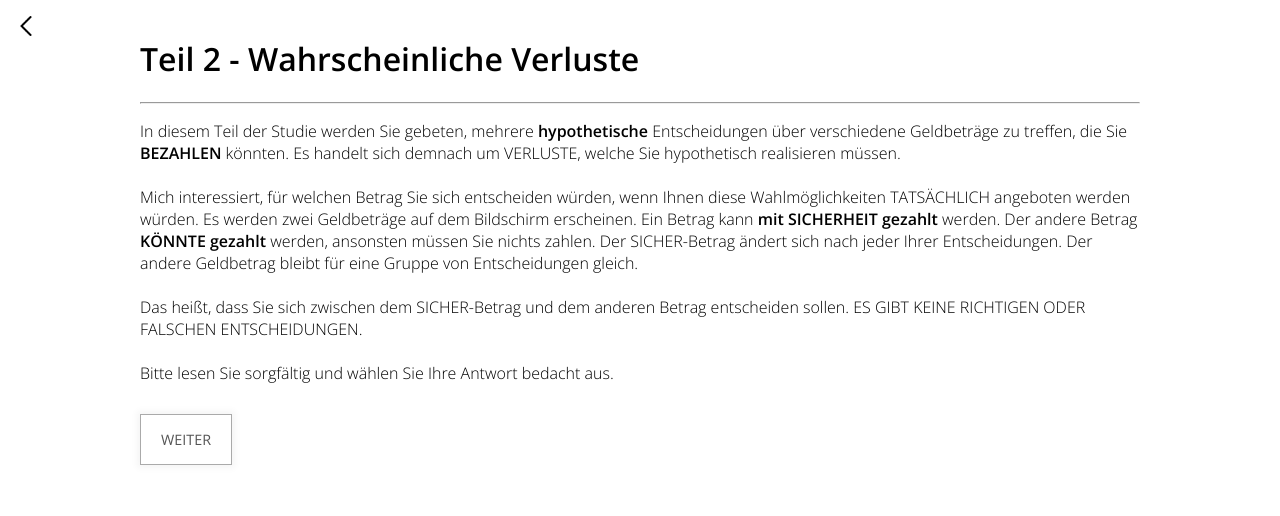
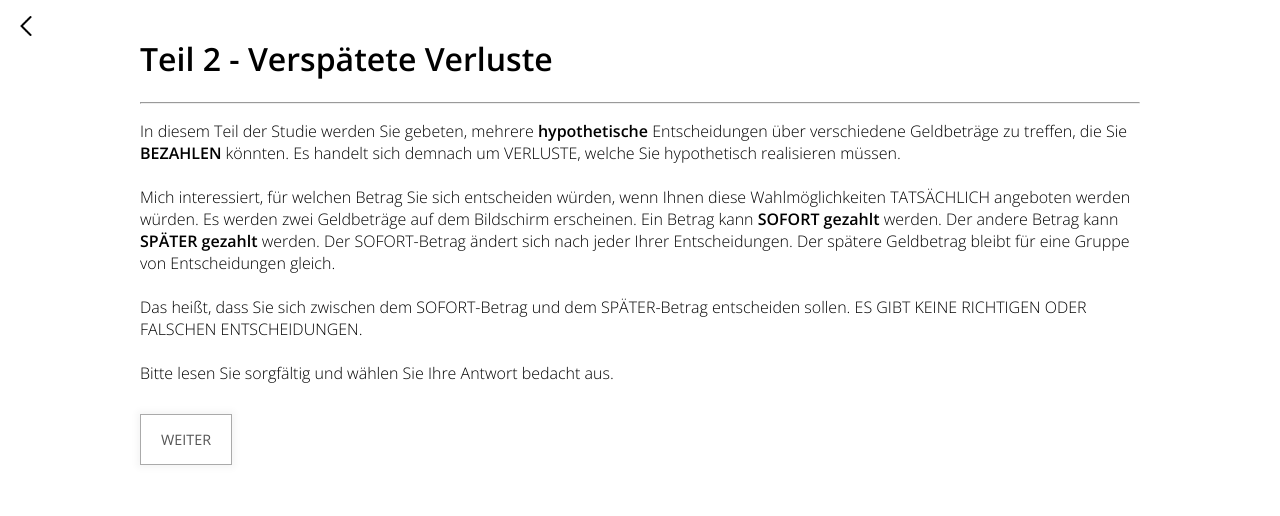
Before and after one commit to timholzhey/ba_survey, a Flask app: page /survey_delay_info in a window 1280 px wide. Shown: the top 516 px of the page. Run offline with Flask 3, Linux system fonts and the light colour scheme; the visitor is signed in with stand-in values (Sample User, id 1).

Commit message:
Swapped delay and probability questions

```diff
--- a/app.py
+++ b/app.py
@@ -50,7 +50,17 @@ class SurveyQuestion:
 
 def get_question_groups() -> list[list]:
     return [
-        [100, 200, "1 Monat", "", "Möchten Sie lieber in {0} {1} € zahlen oder {2} € jetzt?", "{1} € jetzt", "{2} € in {0}", "Entscheiden Sie sich zwischen dem Betrag, den Sie <b>jetzt zahlen</b> müssen, oder {2} € die Sie <b>in {0} zahlen</b> müssen.", ""],
+        [100, 200, "95 %", "5 %", "Möchten Sie lieber {2} € mit Sicherheit zahlen oder {1} € mit einer Wahrscheinlichkeit von {0}?", "{1} € mit Sicherheit", "{2} € zu {0}", "Entscheiden Sie sich zwischen dem Betrag, den Sie <b>mit Sicherheit zahlen</b> müssen, oder {2} € die Sie <b>mit einer Wahrscheinlichkeit von {0} zahlen</b> müssen (d.h. zu {3} müssen Sie nichts zahlen).", ""],
+        [100, 200, "90 %", "10 %", "Möchten Sie lieber {2} € mit Sicherheit zahlen oder {1} € mit einer Wahrscheinlichkeit von {0}?", "{1} € mit Sicherheit", "{2} € zu {0}", "Entscheiden Sie sich zwischen dem Betrag, den Sie <b>mit Sicherheit zahlen</b> müssen, oder {2} € die Sie <b>mit einer Wahrscheinlichkeit von {0} zahlen</b> müssen (d.h. zu {3} müssen Sie nichts zahlen).", ""],
+        [100, 200, "75 %", "25 %", "Möchten Sie lieber {2} € mit Sicherheit zahlen oder {1} € mit einer Wahrscheinlichkeit von {0}?", "{1} € mit Sicherheit", "{2} € zu {0}", "Entscheiden Sie sich zwischen dem Betrag, den Sie <b>mit Sicherheit zahlen</b> müssen, oder {2} € die Sie <b>mit einer Wahrscheinlichkeit von {0} zahlen</b> müssen (d.h. zu {3} müssen Sie nichts zahlen).", ""],
+        [100, 200, "33 %", "67 %", "Möchten Sie lieber {2} € mit Sicherheit zahlen oder {1} € mit einer Wahrscheinlichkeit von {0}?", "{1} € mit Sicherheit", "{2} € zu {0}", "Entscheiden Sie sich zwischen dem Betrag, den Sie <b>mit Sicherheit zahlen</b> müssen, oder {2} € die Sie <b>mit einer Wahrscheinlichkeit von {0} zahlen</b> müssen (d.h. zu {3} müssen Sie nichts zahlen).", ""],
+        [100, 200, "10 %", "90 %", "Möchten Sie lieber {2} € mit Sicherheit zahlen oder {1} € mit einer Wahrscheinlichkeit von {0}?", "{1} € mit Sicherheit", "{2} € zu {0}", "Entscheiden Sie sich zwischen dem Betrag, den Sie <b>mit Sicherheit zahlen</b> müssen, oder {2} € die Sie <b>mit einer Wahrscheinlichkeit von {0} zahlen</b> müssen (d.h. zu {3} müssen Sie nichts zahlen).", ""],
+        [1500, 3000, "95 %", "5 %", "Möchten Sie lieber {2} € mit Sicherheit zahlen oder {1} € mit einer Wahrscheinlichkeit von {0}?", "{1} € mit Sicherheit", "{2} € zu {0}", "Entscheiden Sie sich zwischen dem Betrag, den Sie <b>mit Sicherheit zahlen</b> müssen, oder {2} € die Sie <b>mit einer Wahrscheinlichkeit von {0} zahlen</b> müssen (d.h. zu {3} müssen Sie nichts zahlen).", ""],
+        [1500, 3000, "90 %", "10 %", "Möchten Sie lieber {2} € mit Sicherheit zahlen oder {1} € mit einer Wahrscheinlichkeit von {0}?", "{1} € mit Sicherheit", "{2} € zu {0}", "Entscheiden Sie sich zwischen dem Betrag, den Sie <b>mit Sicherheit zahlen</b> müssen, oder {2} € die Sie <b>mit einer Wahrscheinlichkeit von {0} zahlen</b> müssen (d.h. zu {3} müssen Sie nichts zahlen).", ""],
+        [1500, 3000, "75 %", "25 %", "Möchten Sie lieber {2} € mit Sicherheit zahlen oder {1} € mit einer Wahrscheinlichkeit von {0}?", "{1} € mit Sicherheit", "{2} € zu {0}", "Entscheiden Sie sich zwischen dem Betrag, den Sie <b>mit Sicherheit zahlen</b> müssen, oder {2} € die Sie <b>mit einer Wahrscheinlichkeit von {0} zahlen</b> müssen (d.h. zu {3} müssen Sie nichts zahlen).", ""],
+        [1500, 3000, "33 %", "67 %", "Möchten Sie lieber {2} € mit Sicherheit zahlen oder {1} € mit einer Wahrscheinlichkeit von {0}?", "{1} € mit Sicherheit", "{2} € zu {0}", "Entscheiden Sie sich zwischen dem Betrag, den Sie <b>mit Sicherheit zahlen</b> müssen, oder {2} € die Sie <b>mit einer Wahrscheinlichkeit von {0} zahlen</b> müssen (d.h. zu {3} müssen Sie nichts zahlen).", ""],
+        [1500, 3000, "10 %", "90 %", "Möchten Sie lieber {2} € mit Sicherheit zahlen oder {1} € mit einer Wahrscheinlichkeit von {0}?", "{1} € mit Sicherheit", "{2} € zu {0}", "Entscheiden Sie sich zwischen dem Betrag, den Sie <b>mit Sicherheit zahlen</b> müssen, oder {2} € die Sie <b>mit einer Wahrscheinlichkeit von {0} zahlen</b> müssen (d.h. zu {3} müssen Sie nichts zahlen).", ""],
+        [100, 200, "1 Monat", "", "Möchten Sie lieber in {0} {1} € zahlen oder {2} € jetzt?", "{1} € jetzt", "{2} € in {0}", "Entscheiden Sie sich zwischen dem Betrag, den Sie <b>jetzt zahlen</b> müssen, oder {2} € die Sie <b>in {0} zahlen</b> müssen.", "survey_delay_info"],
         [100, 200, "6 Monaten", "", "Möchten Sie lieber in {0} {1} € zahlen oder {2} € jetzt?", "{1} € jetzt", "{2} € in {0}", "Entscheiden Sie sich zwischen dem Betrag, den Sie <b>jetzt zahlen</b> müssen, oder {2} € die Sie <b>in {0} zahlen</b> müssen.", ""],
         [100, 200, "1 Jahr", "", "Möchten Sie lieber in {0} {1} € zahlen oder {2} € jetzt?", "{1} € jetzt", "{2} € in {0}", "Entscheiden Sie sich zwischen dem Betrag, den Sie <b>jetzt zahlen</b> müssen, oder {2} € die Sie <b>in {0} zahlen</b> müssen.", ""],
         [100, 200, "5 Jahren", "", "Möchten Sie lieber in {0} {1} € zahlen oder {2} € jetzt?", "{1} € jetzt", "{2} € in {0}", "Entscheiden Sie sich zwischen dem Betrag, den Sie <b>jetzt zahlen</b> müssen, oder {2} € die Sie <b>in {0} zahlen</b> müssen.", ""],
@@ -60,16 +70,6 @@ def get_question_groups() -> list[list]:
         [1500, 3000, "1 Jahr", "", "Möchten Sie lieber in {0} {1} € zahlen oder {2} € jetzt?", "{1} € jetzt", "{2} € in {0}", "Entscheiden Sie sich zwischen dem Betrag, den Sie <b>jetzt zahlen</b> müssen, oder {2} € die Sie <b>in {0} zahlen</b> müssen.", ""],
         [1500, 3000, "5 Jahren", "", "Möchten Sie lieber in {0} {1} € zahlen oder {2} € jetzt?", "{1} € jetzt", "{2} € in {0}", "Entscheiden Sie sich zwischen dem Betrag, den Sie <b>jetzt zahlen</b> müssen, oder {2} € die Sie <b>in {0} zahlen</b> müssen.", ""],
         [1500, 3000, "10 Jahren", "", "Möchten Sie lieber in {0} {1} € zahlen oder {2} € jetzt?", "{1} € jetzt", "{2} € in {0}", "Entscheiden Sie sich zwischen dem Betrag, den Sie <b>jetzt zahlen</b> müssen, oder {2} € die Sie <b>in {0} zahlen</b> müssen.", ""],
-        [100, 200, "95 %", "5 %", "Möchten Sie lieber {2} € mit Sicherheit zahlen oder {1} € mit einer Wahrscheinlichkeit von {0}?", "{1} € mit Sicherheit", "{2} € zu {0}", "Entscheiden Sie sich zwischen dem Betrag, den Sie <b>mit Sicherheit zahlen</b> müssen, oder {2} € die Sie <b>mit einer Wahrscheinlichkeit von {0} zahlen</b> müssen (d.h. zu {3} müssen Sie nichts zahlen).", "survey_delay_info"],
-        [100, 200, "90 %", "10 %", "Möchten Sie lieber {2} € mit Sicherheit zahlen oder {1} € mit einer Wahrscheinlichkeit von {0}?", "{1} € mit Sicherheit", "{2} € zu {0}", "Entscheiden Sie sich zwischen dem Betrag, den Sie <b>mit Sicherheit zahlen</b> müssen, oder {2} € die Sie <b>mit einer Wahrscheinlichkeit von {0} zahlen</b> müssen (d.h. zu {3} müssen Sie nichts zahlen).", ""],
-        [100, 200, "75 %", "25 %", "Möchten Sie lieber {2} € mit Sicherheit zahlen oder {1} € mit einer Wahrscheinlichkeit von {0}?", "{1} € mit Sicherheit", "{2} € zu {0}", "Entscheiden Sie sich zwischen dem Betrag, den Sie <b>mit Sicherheit zahlen</b> müssen, oder {2} € die Sie <b>mit einer Wahrscheinlichkeit von {0} zahlen</b> müssen (d.h. zu {3} müssen Sie nichts zahlen).", ""],
-        [100, 200, "33 %", "67 %", "Möchten Sie lieber {2} € mit Sicherheit zahlen oder {1} € mit einer Wahrscheinlichkeit von {0}?", "{1} € mit Sicherheit", "{2} € zu {0}", "Entscheiden Sie sich zwischen dem Betrag, den Sie <b>mit Sicherheit zahlen</b> müssen, oder {2} € die Sie <b>mit einer Wahrscheinlichkeit von {0} zahlen</b> müssen (d.h. zu {3} müssen Sie nichts zahlen).", ""],
-        [100, 200, "10 %", "90 %", "Möchten Sie lieber {2} € mit Sicherheit zahlen oder {1} € mit einer Wahrscheinlichkeit von {0}?", "{1} € mit Sicherheit", "{2} € zu {0}", "Entscheiden Sie sich zwischen dem Betrag, den Sie <b>mit Sicherheit zahlen</b> müssen, oder {2} € die Sie <b>mit einer Wahrscheinlichkeit von {0} zahlen</b> müssen (d.h. zu {3} müssen Sie nichts zahlen).", ""],
-        [1500, 3000, "95 %", "5 %", "Möchten Sie lieber {2} € mit Sicherheit zahlen oder {1} € mit einer Wahrscheinlichkeit von {0}?", "{1} € mit Sicherheit", "{2} € zu {0}", "Entscheiden Sie sich zwischen dem Betrag, den Sie <b>mit Sicherheit zahlen</b> müssen, oder {2} € die Sie <b>mit einer Wahrscheinlichkeit von {0} zahlen</b> müssen (d.h. zu {3} müssen Sie nichts zahlen).", ""],
-        [1500, 3000, "90 %", "10 %", "Möchten Sie lieber {2} € mit Sicherheit zahlen oder {1} € mit einer Wahrscheinlichkeit von {0}?", "{1} € mit Sicherheit", "{2} € zu {0}", "Entscheiden Sie sich zwischen dem Betrag, den Sie <b>mit Sicherheit zahlen</b> müssen, oder {2} € die Sie <b>mit einer Wahrscheinlichkeit von {0} zahlen</b> müssen (d.h. zu {3} müssen Sie nichts zahlen).", ""],
-        [1500, 3000, "75 %", "25 %", "Möchten Sie lieber {2} € mit Sicherheit zahlen oder {1} € mit einer Wahrscheinlichkeit von {0}?", "{1} € mit Sicherheit", "{2} € zu {0}", "Entscheiden Sie sich zwischen dem Betrag, den Sie <b>mit Sicherheit zahlen</b> müssen, oder {2} € die Sie <b>mit einer Wahrscheinlichkeit von {0} zahlen</b> müssen (d.h. zu {3} müssen Sie nichts zahlen).", ""],
-        [1500, 3000, "33 %", "67 %", "Möchten Sie lieber {2} € mit Sicherheit zahlen oder {1} € mit einer Wahrscheinlichkeit von {0}?", "{1} € mit Sicherheit", "{2} € zu {0}", "Entscheiden Sie sich zwischen dem Betrag, den Sie <b>mit Sicherheit zahlen</b> müssen, oder {2} € die Sie <b>mit einer Wahrscheinlichkeit von {0} zahlen</b> müssen (d.h. zu {3} müssen Sie nichts zahlen).", ""],
-        [1500, 3000, "10 %", "90 %", "Möchten Sie lieber {2} € mit Sicherheit zahlen oder {1} € mit einer Wahrscheinlichkeit von {0}?", "{1} € mit Sicherheit", "{2} € zu {0}", "Entscheiden Sie sich zwischen dem Betrag, den Sie <b>mit Sicherheit zahlen</b> müssen, oder {2} € die Sie <b>mit einer Wahrscheinlichkeit von {0} zahlen</b> müssen (d.h. zu {3} müssen Sie nichts zahlen).", ""],
     ]
 
 def get_questions() -> list[SurveyQuestion]:
@@ -258,7 +258,7 @@ def end_survey():
         # Insert answers into database
         values = session['value']
         question_groups = get_question_groups()
-        answers = [(str(session['uuid']), key, question_groups[key][4].format(question_groups[key][2], question_groups[key][0], question_groups[key][1]), values[key]) for key in values.keys()]
+        answers = [(str(session['uuid']), ((key + 10) % 20), question_groups[((key + 10) % 20)][4].format(question_groups[((key + 10) % 20)][2], question_groups[((key + 10) % 20)][0], question_groups[((key + 10) % 20)][1]), values[((key + 10) % 20)]) for key in values.keys()]
         insert = """
             INSERT INTO answers(uuid, question_group_id, question_group_string, value) VALUES (?, ?, ?, ?)
         """
--- a/templates/end_survey.html
+++ b/templates/end_survey.html
@@ -43,8 +43,9 @@
         // Populate values
         let graphValues = [];
         for (let group in results) {
-            let numGraph = Math.floor(group / pointsPerGraph);
+            let numGraph = Math.floor(((parseInt(group) + 10) % 20) / pointsPerGraph);
             let value = results[group];
+            console.log(numGraph, value);
             if (graphValues[numGraph] === undefined) {
                 graphValues[numGraph] = [];
             }
--- a/templates/survey_delay_info.html
+++ b/templates/survey_delay_info.html
@@ -6,8 +6,8 @@
 <body>
     {% include 'components/back-navigation.html' %}
     <main>
-        {% if id == 0 %}
-        <h1>Teil 1 - Verspätete Verluste</h1>
+        {% if id != 0 %}
+        <h1>Teil 2 - Verspätete Verluste</h1>
         <hr>
         <p class="info-text">
             In diesem Teil der Studie werden Sie gebeten, mehrere <b>hypothetische</b> Entscheidungen über verschiedene Geldbeträge zu treffen, die Sie <b>BEZAHLEN</b> könnten. Es handelt sich demnach um VERLUSTE, welche Sie hypothetisch realisieren müssen.<br>
@@ -19,7 +19,7 @@
             Bitte lesen Sie sorgfältig und wählen Sie Ihre Antwort bedacht aus.
         </p>
         {% else %}
-        <h1>Teil 2 - Wahrscheinliche Verluste</h1>
+        <h1>Teil 1 - Wahrscheinliche Verluste</h1>
         <hr>
         <p class="info-text">
             In diesem Teil der Studie werden Sie gebeten, mehrere <b>hypothetische</b> Entscheidungen über verschiedene Geldbeträge zu treffen, die Sie <b>BEZAHLEN</b> könnten. Es handelt sich demnach um VERLUSTE, welche Sie hypothetisch realisieren müssen.<br>
```
